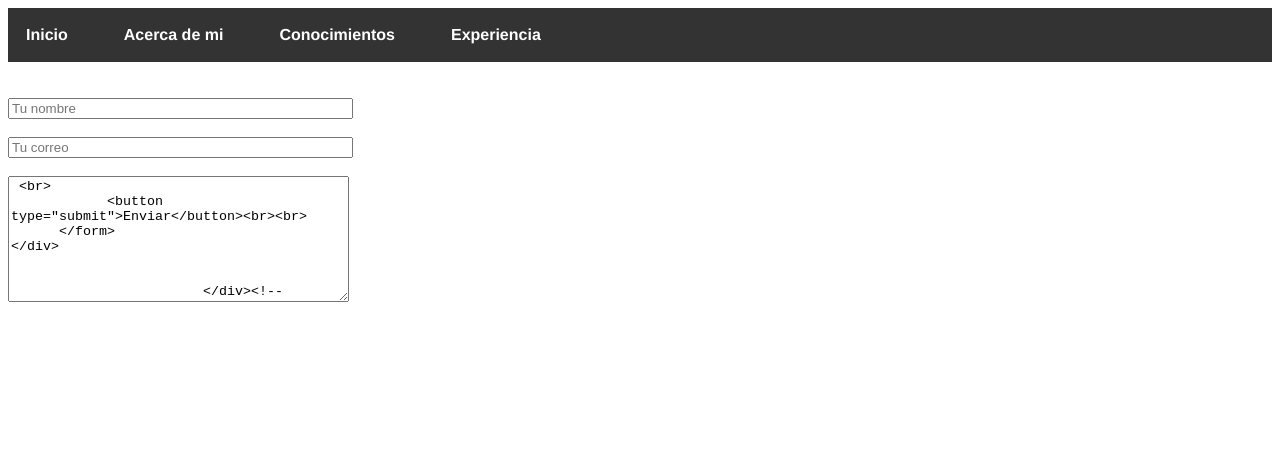
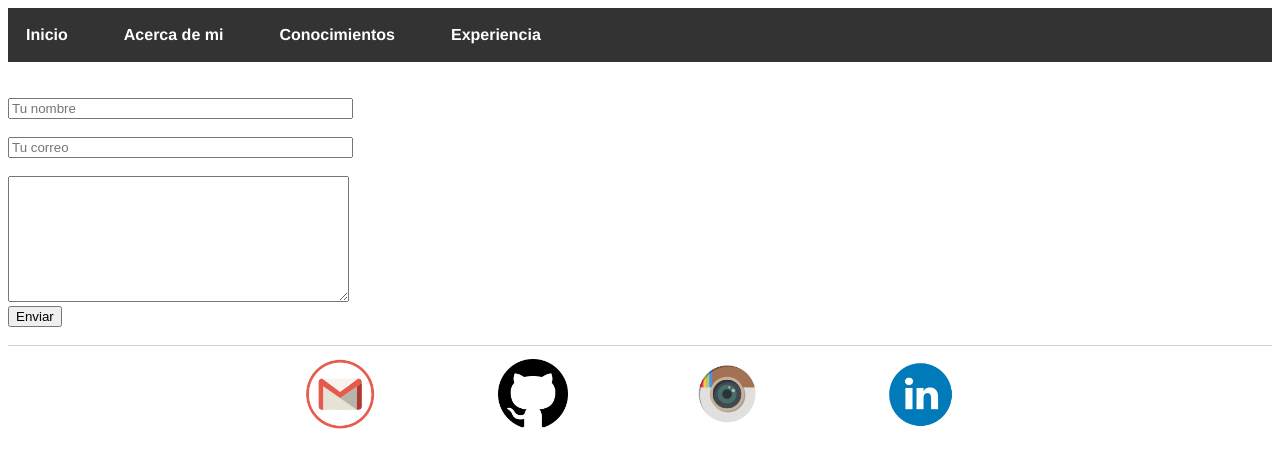
Before and after one commit to isx47590131/isx47590131.github.io, a Jekyll site: the page built from contact/index.html, in a window 1280 px wide. Shown: the top 468 px of the page. Built offline with Jekyll 4.4.1, drawn with Linux system fonts in a browser that asks for light colours.

Commit message:
Update index.html

```diff
--- a/contact/index.html
+++ b/contact/index.html
@@ -7,7 +7,7 @@ title: Contactame
        method="POST" enctype="multipart/form-data"> <br> <br>
             <input class="contact" type="nombre" name="nombre" size="40" placeholder="Tu nombre"> <br> <br>
             <input class="contact" type="email" name="email" size="40" placeholder="Tu correo"> <br> <br>
-            <textarea class="contact" type="message" cols="40" rows="8" type="email"> <br>
+            <textarea class="contact" type="message" cols="40" rows="8" type="email"> </textarea> <br>
             <button type="submit">Enviar</button><br><br>
       </form>
 </div>
```
